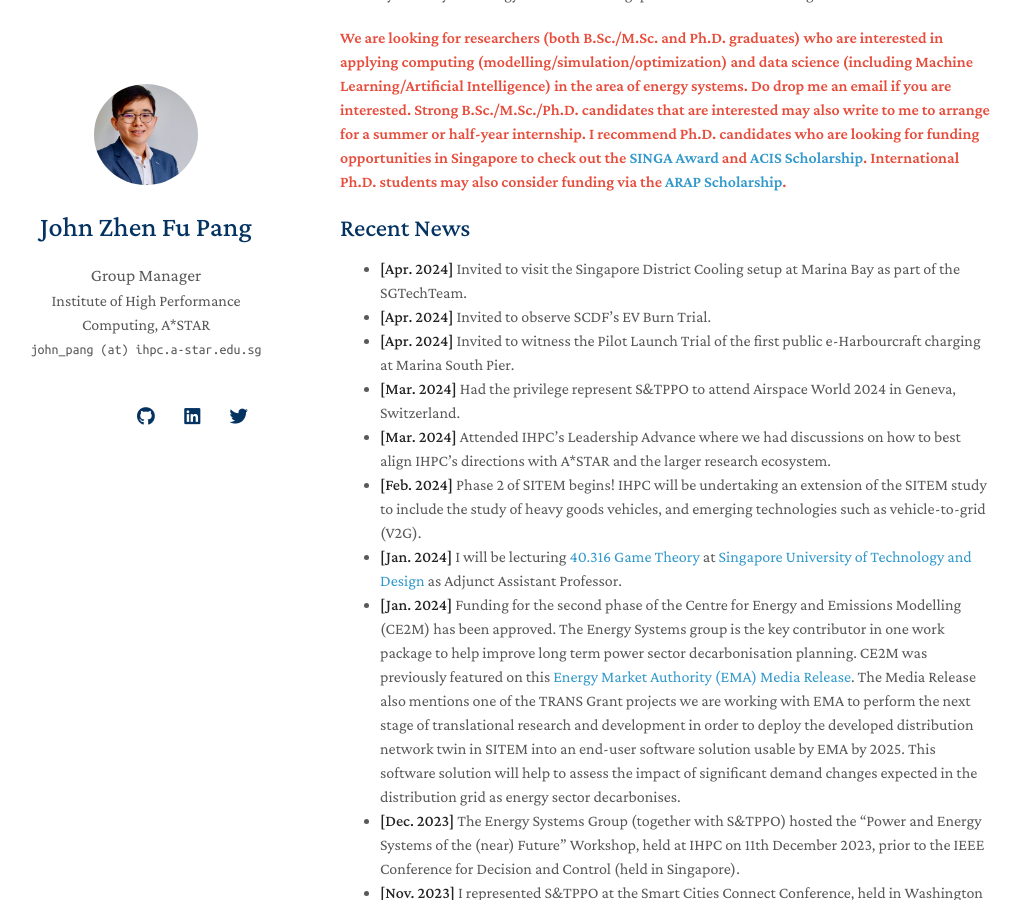
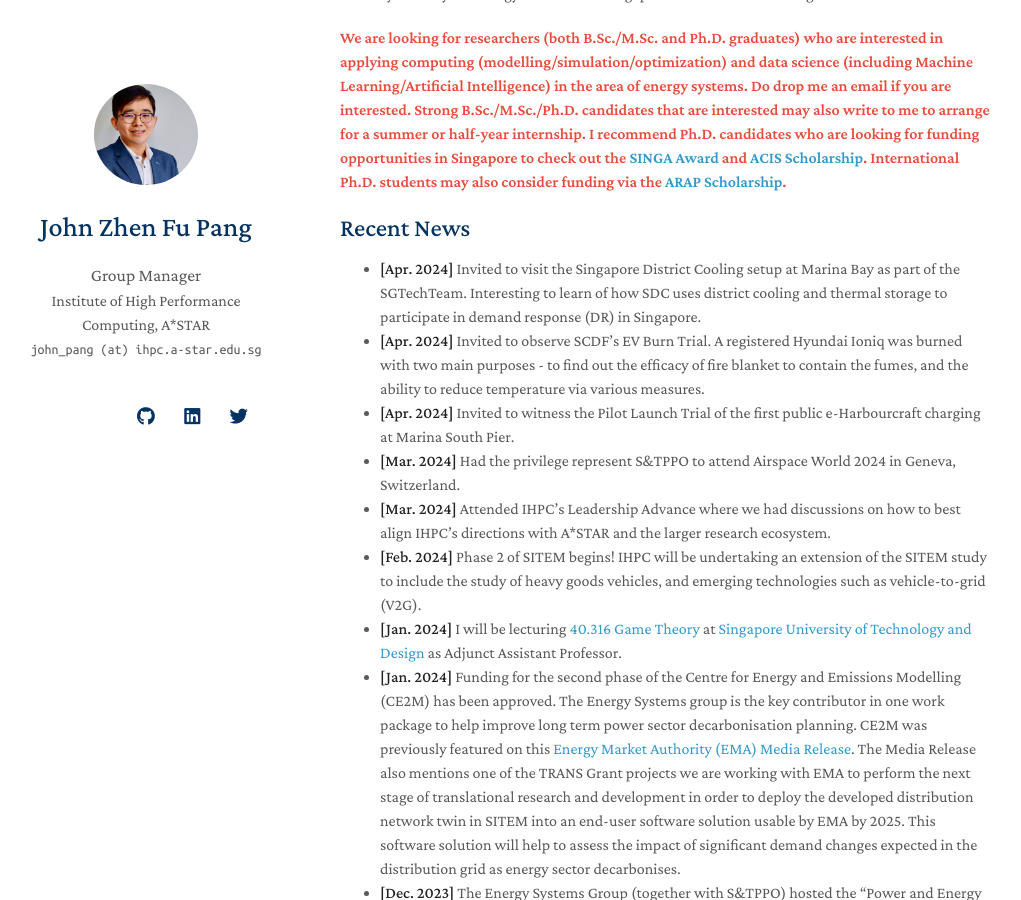
Before and after one commit to j-pang/j-pang.github.io, a Jekyll site: the page built from index.md, in a window 1280 px wide and 900 px high, scrolled down 1225 px. Shown: the whole window, without its empty margins (130-1151 px from the left). Built offline with Jekyll 4.4.1, drawn with Linux system fonts in a browser that asks for light colours; nearby versions of some CDN libraries; a style sheet for code colours, icons or effects is not loaded; our own code applies the rules of GitHub Pages for plain Markdown files.

Commit message:
Update index.md

```diff
--- a/index.md
+++ b/index.md
@@ -24,8 +24,8 @@ The Energy Systems Group at IHPC (housed under the Systems Science Department) a
 
 ## Recent News
 
-- **[Apr. 2024]** Invited to visit the Singapore District Cooling setup at Marina Bay as part of the SGTechTeam.
-- **[Apr. 2024]** Invited to observe SCDF's EV Burn Trial.
+- **[Apr. 2024]** Invited to visit the Singapore District Cooling setup at Marina Bay as part of the SGTechTeam. Interesting to learn of how SDC uses district cooling and thermal storage to participate in demand response (DR) in Singapore.
+- **[Apr. 2024]** Invited to observe SCDF's EV Burn Trial. A registered Hyundai Ioniq was burned with two main purposes - to find out the efficacy of fire blanket to contain the fumes, and the ability to reduce temperature via various measures.
 - **[Apr. 2024]** Invited to witness the Pilot Launch Trial of the first public e-Harbourcraft charging at Marina South Pier.
 - **[Mar. 2024]** Had the privilege represent S&TPPO to attend Airspace World 2024 in Geneva, Switzerland.
 - **[Mar. 2024]** Attended IHPC's Leadership Advance where we had discussions on how to best align IHPC's directions with A\*STAR and the larger research ecosystem.
```
